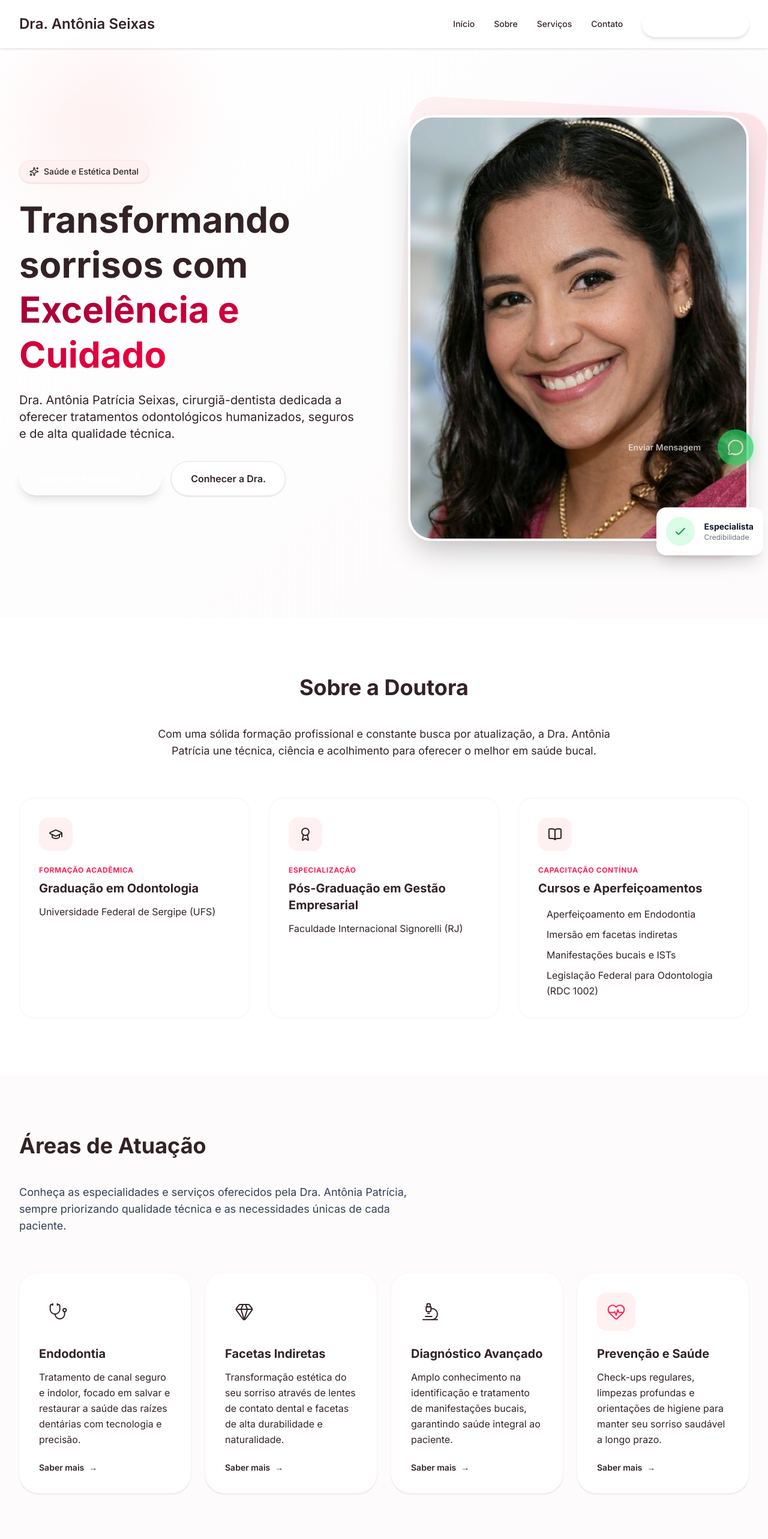
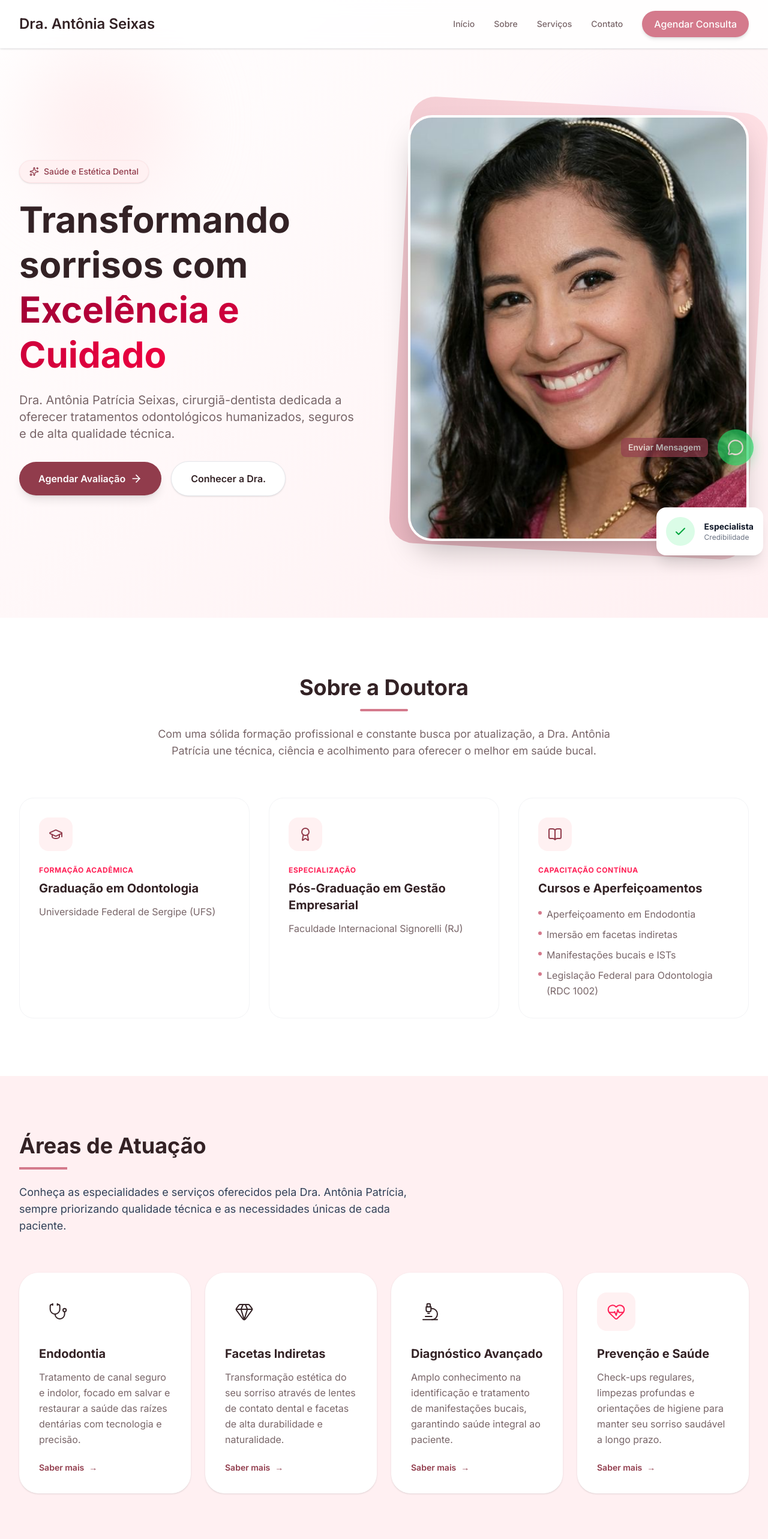
Before and after one commit to guilheeme1108-prog/portfolio-odontologia, a React app: page / in a window 1280 px wide. Shown: the top 2566 px of the page at 60% size. Built offline with nearby package versions, Linux system fonts and the light colour scheme; the HTML template or start-up script is replaced by a standard one.

Commit message:
Hardcode theme hex values para contornar cache e parse de Variaveis CSS

```diff
--- a/src/App.tsx
+++ b/src/App.tsx
@@ -43,7 +43,7 @@ function App() {
       >
         <MessageCircle size={28} />
         {/* Tooltip that shows permanently so mobile users can see without hover */}
-        <span className="absolute right-full mr-4 bg-[--color-accent-dark] text-white text-sm font-semibold px-3 py-1.5 rounded-lg shadow-lg opacity-100 whitespace-nowrap pointer-events-none">
+        <span className="absolute right-full mr-4 bg-[#913c4c] text-white text-sm font-semibold px-3 py-1.5 rounded-lg shadow-lg opacity-100 whitespace-nowrap pointer-events-none">
           Enviar Mensagem
         </span>
       </a>
--- a/src/components/About.tsx
+++ b/src/components/About.tsx
@@ -37,12 +37,12 @@ export function About() {
             initial={{ opacity: 0, y: 20 }}
             whileInView={{ opacity: 1, y: 0 }}
             viewport={{ once: true }}
-            className="text-3xl md:text-4xl font-bold text-[--color-text-main] mb-4"
+            className="text-3xl md:text-4xl font-bold text-[#332225] mb-4"
           >
             Sobre a Doutora
           </motion.h2>
-          <div className="w-20 h-1 bg-[--color-accent] mx-auto rounded-full mb-6"></div>
-          <p className="max-w-3xl mx-auto text-lg text-[--color-text-muted]">
+          <div className="w-20 h-1 bg-[#d47a8c] mx-auto rounded-full mb-6"></div>
+          <p className="max-w-3xl mx-auto text-lg text-[#786568]">
             Com uma sólida formação profissional e constante busca por atualização,
             a Dra. Antônia Patrícia une técnica, ciência e acolhimento para oferecer o melhor em saúde bucal.
           </p>
@@ -58,19 +58,19 @@ export function About() {
               transition={{ delay: index * 0.2 }}
               className="bg-[--color-bg-light] border border-gray-100 rounded-3xl p-8 hover:shadow-xl transition-all duration-300 group"
             >
-              <div className="w-14 h-14 bg-rose-50 text-[--color-accent-dark] rounded-2xl flex items-center justify-center mb-6 group-hover:bg-[--color-accent-dark] group-hover:text-white transition-colors">
+              <div className="w-14 h-14 bg-rose-50 text-[#913c4c] rounded-2xl flex items-center justify-center mb-6 group-hover:bg-[#913c4c] group-hover:text-white transition-colors">
                 {exp.icon}
               </div>
               <span className="text-xs font-bold uppercase tracking-wider text-rose-500 mb-2 block">{exp.type}</span>
-              <h3 className="text-xl font-bold text-[--color-text-main] mb-3">{exp.title}</h3>
+              <h3 className="text-xl font-bold text-[#332225] mb-3">{exp.title}</h3>
               {exp.institution && (
-                <p className="text-[--color-text-muted] leading-relaxed">{exp.institution}</p>
+                <p className="text-[#786568] leading-relaxed">{exp.institution}</p>
               )}
               {exp.items && (
                 <ul className="space-y-2 mt-4">
                   {exp.items.map((item, i) => (
-                    <li key={i} className="flex items-start gap-2 text-[--color-text-muted]">
-                      <div className="w-1.5 h-1.5 bg-[--color-accent] rounded-full mt-2 flex-shrink-0"></div>
+                    <li key={i} className="flex items-start gap-2 text-[#786568]">
+                      <div className="w-1.5 h-1.5 bg-[#d47a8c] rounded-full mt-2 flex-shrink-0"></div>
                       <span className="leading-relaxed">{item}</span>
                     </li>
                   ))}
--- a/src/components/Header.tsx
+++ b/src/components/Header.tsx
@@ -17,7 +17,7 @@ export function Header() {
       <div className="max-w-7xl mx-auto px-4 sm:px-6 lg:px-8">
         <div className="flex justify-between items-center h-20">
           <div className="flex-shrink-0 flex items-center">
-            <a href="#home" className="text-2xl font-semibold text-[--color-text-main]">
+            <a href="#home" className="text-2xl font-semibold text-[#332225]">
               Dra. Antônia Seixas
             </a>
           </div>
@@ -26,14 +26,14 @@ export function Header() {
               <a
                 key={link.name}
                 href={link.href}
-                className="text-[--color-text-muted] hover:text-[--color-accent-dark] transition-colors font-medium text-sm"
+                className="text-[#786568] hover:text-[#913c4c] transition-colors font-medium text-sm"
               >
                 {link.name}
               </a>
             ))}
             <a
               href="#contact"
-              className="bg-[--color-accent] hover:bg-[--color-accent-dark] text-white px-5 py-2.5 rounded-full font-medium transition-colors shadow-md hover:shadow-lg"
+              className="bg-[#d47a8c] hover:bg-[#913c4c] text-white px-5 py-2.5 rounded-full font-medium transition-colors shadow-md hover:shadow-lg"
             >
               Agendar Consulta
             </a>
@@ -63,7 +63,7 @@ export function Header() {
                   key={link.name}
                   href={link.href}
                   onClick={() => setIsOpen(false)}
-                  className="block px-3 py-3 text-base font-medium text-gray-700 hover:text-[--color-accent-dark] hover:bg-gray-50 rounded-md"
+                  className="block px-3 py-3 text-base font-medium text-gray-700 hover:text-[#913c4c] hover:bg-gray-50 rounded-md"
                 >
                   {link.name}
                 </a>
@@ -71,7 +71,7 @@ export function Header() {
               <a
                 href="#contact"
                 onClick={() => setIsOpen(false)}
-                className="mt-4 block w-full text-center bg-[--color-accent] text-white px-5 py-3 rounded-full font-medium shadow-sm"
+                className="mt-4 block w-full text-center bg-[#d47a8c] text-white px-5 py-3 rounded-full font-medium shadow-sm"
               >
                 Agendar Consulta
               </a>
--- a/src/components/Hero.tsx
+++ b/src/components/Hero.tsx
@@ -3,7 +3,7 @@ import { ArrowRight, Sparkles } from 'lucide-react';
 
 export function Hero() {
   return (
-    <section id="home" className="relative pt-32 pb-20 lg:pt-48 lg:pb-32 overflow-hidden bg-gradient-to-br from-white to-[--color-primary]">
+    <section id="home" className="relative pt-32 pb-20 lg:pt-48 lg:pb-32 overflow-hidden bg-gradient-to-br from-white to-[#fff0f2]">
       {/* Background Decorative elements */}
       <div className="absolute top-20 left-10 w-64 h-64 bg-rose-100 rounded-full mix-blend-multiply filter blur-3xl opacity-50 animate-blob"></div>
       <div className="absolute top-40 right-10 w-72 h-72 bg-purple-100 rounded-full mix-blend-multiply filter blur-3xl opacity-50 animate-blob animation-delay-2000"></div>
@@ -18,27 +18,27 @@ export function Hero() {
             transition={{ duration: 0.8 }}
             className="flex-1 text-center lg:text-left"
           >
-            <div className="inline-flex items-center gap-2 px-4 py-2 rounded-full bg-rose-50 text-[--color-accent-dark] font-medium text-sm mb-6 shadow-sm border border-rose-100">
+            <div className="inline-flex items-center gap-2 px-4 py-2 rounded-full bg-rose-50 text-[#913c4c] font-medium text-sm mb-6 shadow-sm border border-rose-100">
               <Sparkles size={16} />
               <span>Saúde e Estética Dental</span>
             </div>
-            <h1 className="text-4xl md:text-5xl lg:text-6xl font-bold text-[--color-text-main] leading-tight mb-6">
+            <h1 className="text-4xl md:text-5xl lg:text-6xl font-bold text-[#332225] leading-tight mb-6">
               Transformando sorrisos com <span className="text-transparent bg-clip-text bg-gradient-to-r from-rose-800 to-rose-600">Excelência e Cuidado</span>
             </h1>
-            <p className="text-lg md:text-xl text-[--color-text-muted] mb-8 max-w-2xl mx-auto lg:mx-0">
+            <p className="text-lg md:text-xl text-[#786568] mb-8 max-w-2xl mx-auto lg:mx-0">
               Dra. Antônia Patrícia Seixas, cirurgiã-dentista dedicada a oferecer tratamentos odontológicos humanizados, seguros e de alta qualidade técnica.
             </p>
             <div className="flex flex-col sm:flex-row items-center justify-center lg:justify-start gap-4">
               <a
                 href="#contact"
-                className="w-full sm:w-auto px-8 py-4 bg-[--color-accent-dark] hover:bg-rose-700 text-white rounded-full font-semibold transition-all shadow-lg hover:shadow-xl hover:-translate-y-1 flex items-center justify-center gap-2"
+                className="w-full sm:w-auto px-8 py-4 bg-[#913c4c] hover:bg-rose-700 text-white rounded-full font-semibold transition-all shadow-lg hover:shadow-xl hover:-translate-y-1 flex items-center justify-center gap-2"
               >
                 Agendar Avaliação
                 <ArrowRight size={20} />
               </a>
               <a
                 href="#about"
-                className="w-full sm:w-auto px-8 py-4 bg-white text-[--color-text-main] hover:bg-gray-50 border border-gray-200 rounded-full font-semibold transition-all shadow-sm flex items-center justify-center"
+                className="w-full sm:w-auto px-8 py-4 bg-white text-[#332225] hover:bg-gray-50 border border-gray-200 rounded-full font-semibold transition-all shadow-sm flex items-center justify-center"
               >
                 Conhecer a Dra.
               </a>
@@ -53,7 +53,7 @@ export function Hero() {
             className="flex-1 w-full max-w-md lg:max-w-full"
           >
             <div className="relative">
-              <div className="absolute inset-0 bg-gradient-to-tr from-[--color-accent] to-rose-200 rounded-[2.5rem] transform rotate-3 scale-105 opacity-50 z-0"></div>
+              <div className="absolute inset-0 bg-gradient-to-tr from-[#d47a8c] to-rose-200 rounded-[2.5rem] transform rotate-3 scale-105 opacity-50 z-0"></div>
               <img
                 src="/assets/dentist-photo-clean.png"
                 alt="Dra. Antônia Patrícia Seixas"
--- a/src/components/InteractiveSection.tsx
+++ b/src/components/InteractiveSection.tsx
@@ -55,10 +55,10 @@ export function InteractiveSection() {
             className="flex-1 text-center md:text-left pt-20 md:pt-0"
           >
             <span className="text-rose-700 font-extrabold tracking-widest uppercase text-sm mb-4 block">Educação e Transparência</span>
-            <h2 className="text-4xl md:text-5xl font-bold text-[--color-text-main] mb-6 leading-tight">
+            <h2 className="text-4xl md:text-5xl font-bold text-[#332225] mb-6 leading-tight">
               A complexidade do seu sorriso, resolvida com <span className="text-transparent bg-clip-text bg-gradient-to-r from-rose-800 to-rose-600">Precisão</span>
             </h2>
-            <p className="text-xl text-[--color-text-muted] leading-relaxed">
+            <p className="text-xl text-[#786568] leading-relaxed">
               Como uma máquina precisa e complexa, cada parte do seu tratamento é planejada e unida para formar um sorriso completo, saudável e belo!
             </p>
             <div className="mt-8 flex items-center justify-center md:justify-start gap-4 text-sm font-medium text-slate-500">
--- a/src/components/Services.tsx
+++ b/src/components/Services.tsx
@@ -30,7 +30,7 @@ export function Services() {
   ];
 
   return (
-    <section id="services" className="py-24 bg-[--color-primary] relative overflow-hidden">
+    <section id="services" className="py-24 bg-[#fff0f2] relative overflow-hidden">
       <div className="max-w-7xl mx-auto px-4 sm:px-6 lg:px-8 relative z-10">
 
         <div className="flex flex-col md:flex-row justify-between items-end mb-16 gap-6">
@@ -39,11 +39,11 @@ export function Services() {
               initial={{ opacity: 0, x: -20 }}
               whileInView={{ opacity: 1, x: 0 }}
               viewport={{ once: true }}
-              className="text-3xl md:text-4xl font-bold text-[--color-text-main] mb-4"
+              className="text-3xl md:text-4xl font-bold text-[#332225] mb-4"
             >
               Áreas de Atuação
             </motion.h2>
-            <div className="w-20 h-1 bg-[--color-accent] mb-6"></div>
+            <div className="w-20 h-1 bg-[#d47a8c] mb-6"></div>
             <p className="text-lg text-slate-700">
               Conheça as especialidades e serviços oferecidos pela Dra. Antônia Patrícia, sempre priorizando qualidade técnica e as necessidades únicas de cada paciente.
             </p>
@@ -63,10 +63,10 @@ export function Services() {
               <div className={`p-4 rounded-2xl mb-6 bg-${service.color}-50 text-${service.color}-500`}>
                 {service.icon}
               </div>
-              <h3 className="text-xl font-bold text-[--color-text-main] mb-3">{service.title}</h3>
-              <p className="text-[--color-text-muted] leading-relaxed mb-6 flex-grow">{service.description}</p>
+              <h3 className="text-xl font-bold text-[#332225] mb-3">{service.title}</h3>
+              <p className="text-[#786568] leading-relaxed mb-6 flex-grow">{service.description}</p>
 
-              <button className="text-[--color-accent-dark] font-semibold text-sm inline-flex items-center gap-2 group mt-auto">
+              <button className="text-[#913c4c] font-semibold text-sm inline-flex items-center gap-2 group mt-auto">
                 Saber mais
                 <span className="transform transition-transform group-hover:translate-x-1">→</span>
               </button>
```
Also changed, not shown: src/components/Contact.tsx (+11 -11 lines), vite.config.ts.timestamp-1774570781889-e0e705ce79a2b.mjs (added, +11 -0 lines).
